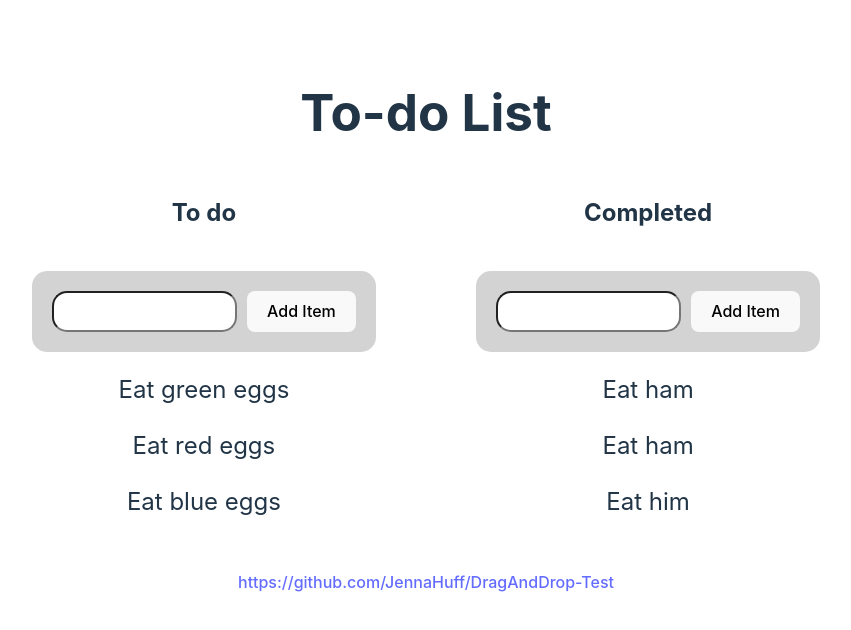
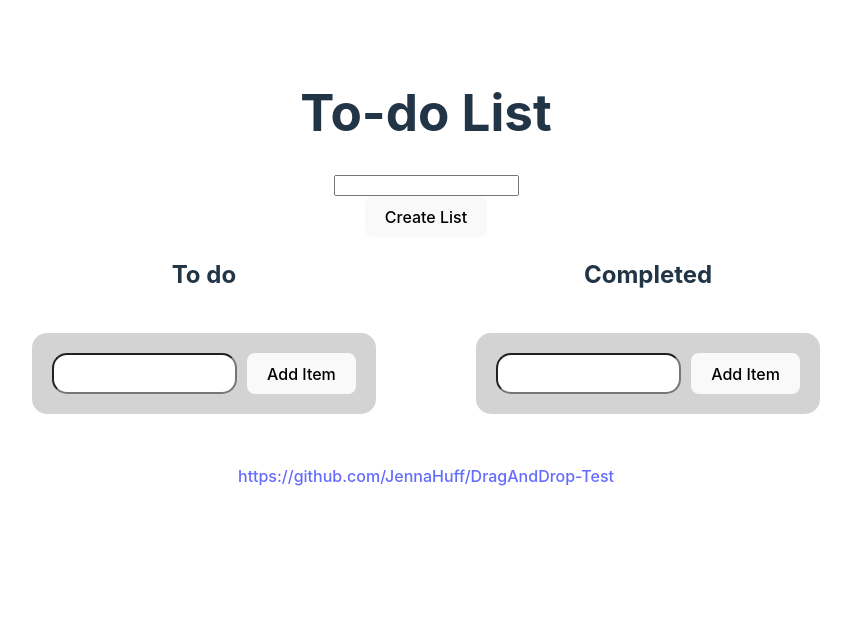
Before and after one commit to JennaHuff/reactdnd-todo, a React (Vite) app: page / in a window 1280 px wide. Shown: the top 630 px of the page, without its empty margins (214-1065 px from the left). Built offline with nearby package versions, Linux system fonts and the light colour scheme.

Commit message:
add list feature added, need to fix duplicate customs

```diff
--- a/src/App.tsx
+++ b/src/App.tsx
@@ -4,11 +4,6 @@ import { HTML5Backend } from "react-dnd-html5-backend";
 import { useDrag } from "react-dnd";
 import React, { useState } from "react";
 import { v4 as uuidv4 } from "uuid";
-
-const lists = {
-    todo: { listName: "todo", listTitle: "To do" },
-    completed: { listName: "completed", listTitle: "Completed" },
-};
 
 function Todo({ task, id }: { task: string; id: string }) {
     const [, drag] = useDrag(() => ({
@@ -40,22 +35,16 @@ function List({
     setTasks,
     children,
 }: {
-    thisList: {
-        listName: string;
-        listTitle: string;
-    };
+    thisList: string;
     tasks: {
-        list: { listName: string; listTitle: string };
+        list: string;
         name: string;
         id: string;
     }[];
     setTasks: React.Dispatch<
         React.SetStateAction<
             {
-                list: {
-                    listName: string;
-                    listTitle: string;
-                };
+                list: string;
                 name: string;
                 id: string;
             }[]
@@ -87,7 +76,7 @@ function List({
                 }}
                 ref={drop}
             >
-                <h2>{thisList.listTitle}</h2>
+                <h2>{thisList}</h2>
                 <div
                     style={{
                         backgroundColor: "lightgray",
@@ -127,15 +116,16 @@ function List({
     );
 }
 
+interface ITask {
+    list: string;
+    name: string;
+    id: string;
+}
 function App() {
-    const [tasks, setTasks] = useState([
-        { list: lists.todo, name: "Eat green eggs", id: uuidv4() },
-        { list: lists.todo, name: "Eat red eggs", id: uuidv4() },
-        { list: lists.todo, name: "Eat blue eggs", id: uuidv4() },
-        { list: lists.completed, name: "Eat ham", id: uuidv4() },
-        { list: lists.completed, name: "Eat ham", id: uuidv4() },
-        { list: lists.completed, name: "Eat him", id: uuidv4() },
-    ]);
+    const [lists, setLists] = useState(["To do", "Completed"]);
+    const [newList, setNewList] = useState("");
+
+    const [tasks, setTasks] = useState<ITask[]>([]);
 
     return (
         <DndProvider backend={HTML5Backend}>
@@ -148,17 +138,30 @@ function App() {
                 }}
             >
                 <h1>To-do List</h1>
+                <input
+                    type="text"
+                    onChange={(e) => setNewList(e.target.value)}
+                />
+                <button
+                    onClick={() =>
+                        !(newList === "" || lists.indexOf(newList))
+                            ? alert("This list already exists!")
+                            : setLists([...lists, newList])
+                    }
+                >
+                    Create List
+                </button>
                 <div style={{ display: "flex", gap: "100px" }}>
+                    {lists.map((list) => (
                         <List
-                        thisList={lists.todo}
+                            key={uuidv4()}
+                            thisList={list}
                             tasks={tasks}
                             setTasks={setTasks}
                         >
                             {tasks
                                 .filter((element) =>
-                                element.list.listName === lists.todo.listName
-                                    ? element
-                                    : null
+                                    element.list === list ? element : null
                                 )
                                 .map((task) => (
                                     <Todo
@@ -168,26 +171,7 @@ function App() {
                                     />
                                 ))}
                         </List>
-                    <List
-                        thisList={lists.completed}
-                        tasks={tasks}
-                        setTasks={setTasks}
-                    >
-                        {tasks
-                            .filter((element) =>
-                                element.list.listName ===
-                                lists.completed.listName
-                                    ? element
-                                    : null
-                            )
-                            .map((task) => (
-                                <Todo
-                                    key={uuidv4()}
-                                    id={task.id}
-                                    task={task.name}
-                                />
                     ))}
-                    </List>
                 </div>
                 <a
                     style={{ paddingTop: "50px" }}
```
Lines whose indentation alone changed are shown as unchanged.
